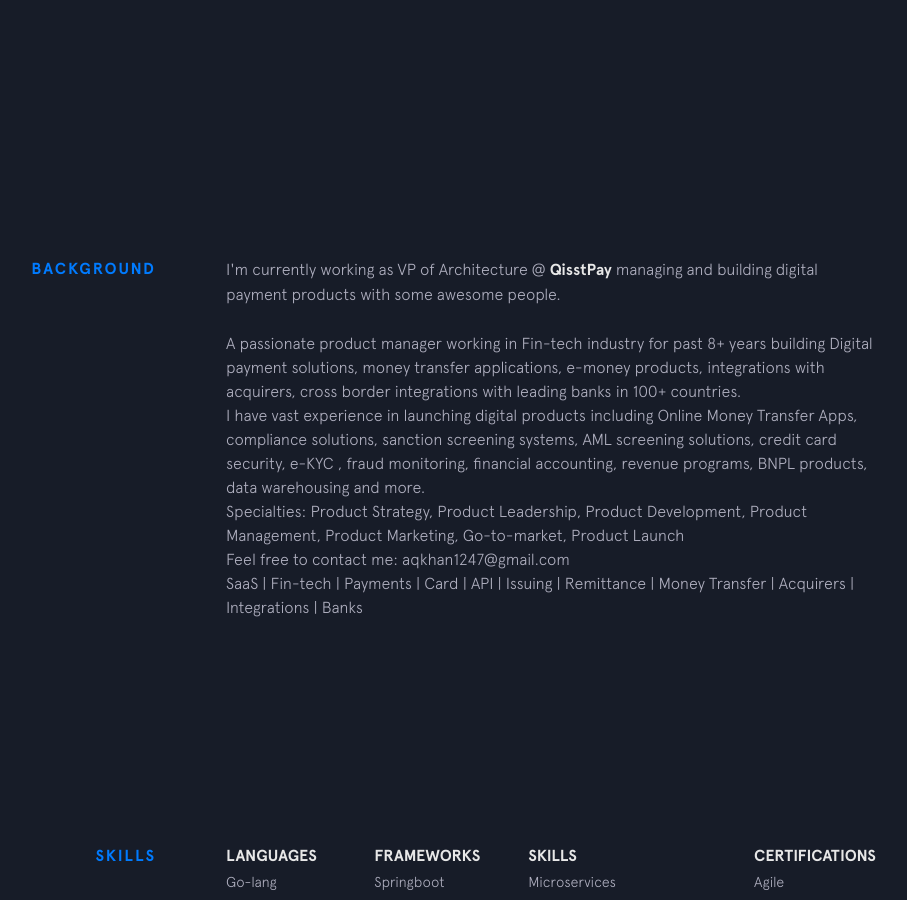
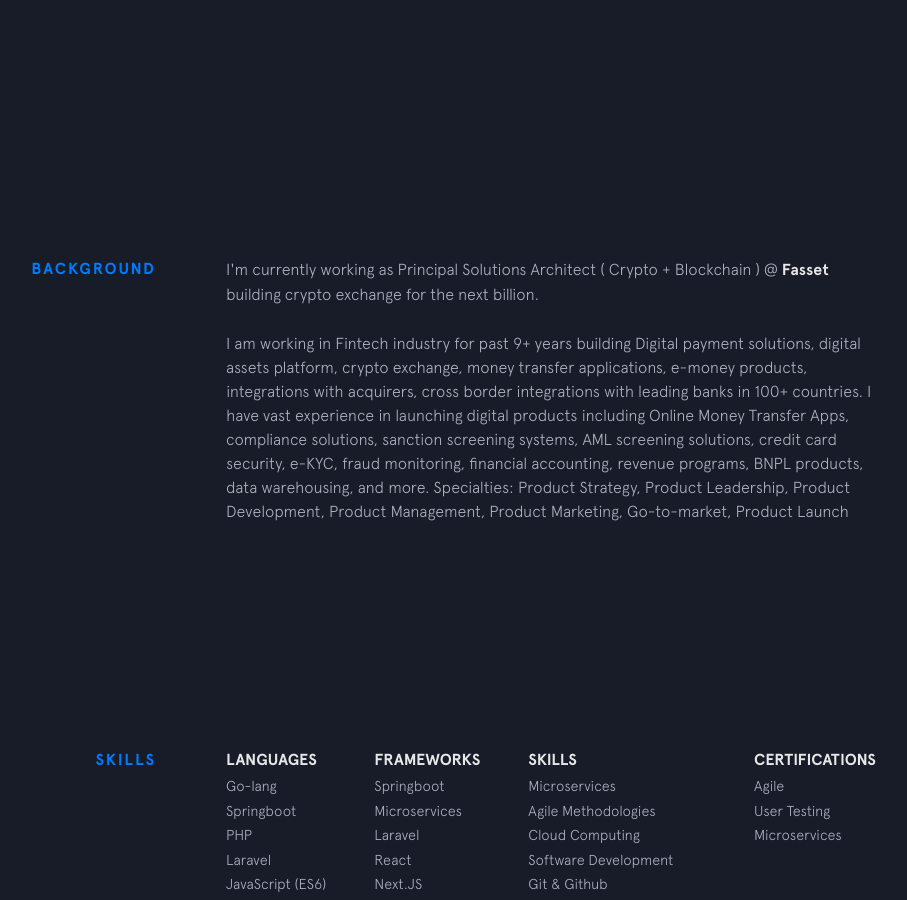
Before and after one commit to imqadeerkhan/imqadeerkhan.github.io, a Jekyll site: the page built from index.html, in a window 1280 px wide and 900 px high, scrolled down 743 px. Shown: the whole window, without its empty margins (224-1131 px from the left). Built offline with Jekyll 4.4.1, drawn with Linux system fonts in a browser that asks for light colours; nearby versions of some CDN libraries.

Commit message:
Update background.html

```diff
--- a/_includes/background.html
+++ b/_includes/background.html
@@ -2,8 +2,8 @@
   <div class="section__title">Background</div>
   <div class="section__content">
     <p>
-      I'm currently working as VP of Architecture @
-      <a class="underline-link" href="https://www.qisstpay.com/" target="_blank">QisstPay</a> managing and building digital payment products with some awesome people.
+      I'm currently working as Principal Solutions Architect ( Crypto + Blockchain ) @
+      <a class="underline-link" href="https://www.fasset.com/" target="_blank">Fasset</a> building crypto exchange for the next billion.
 
       <!-- I
       <a class="underline-link" href="https://www.acemoneytransfer.com/" target="_blank">ACE Money Transfer</a> after completing three awesome six-month co-ops at
@@ -13,15 +13,11 @@
     </p>
 
     <p>
-      A passionate product manager working in Fin-tech industry for past 8+ years building Digital payment solutions, money transfer applications, e-money products, integrations with acquirers, cross border integrations with leading banks in 100+ countries. <br />
+      I am working in Fintech industry for past 9+ years building Digital payment solutions, digital assets platform, crypto exchange, money transfer applications, e-money products, integrations with acquirers, cross border integrations with leading banks in 100+ countries.
 
-I have vast experience in launching digital products including Online Money Transfer Apps, compliance solutions, sanction screening systems, AML screening solutions, credit card security, e-KYC , fraud monitoring, financial accounting, revenue programs, BNPL products, data warehousing and more.<br />
+I have vast experience in launching digital products including Online Money Transfer Apps, compliance solutions, sanction screening systems, AML screening solutions, credit card security, e-KYC, fraud monitoring, financial accounting, revenue programs, BNPL products,  data warehousing, and more.
 
-Specialties: Product Strategy, Product Leadership, Product Development, Product Management, Product Marketing, Go-to-market, Product Launch<br />
-
-Feel free to contact me: aqkhan1247@gmail.com<br />
-
-SaaS | Fin-tech | Payments | Card | API | Issuing | Remittance | Money Transfer | Acquirers | Integrations | Banks
+Specialties: Product Strategy, Product Leadership, Product Development, Product Management, Product Marketing, Go-to-market, Product Launch
     </p>
 
 
```
